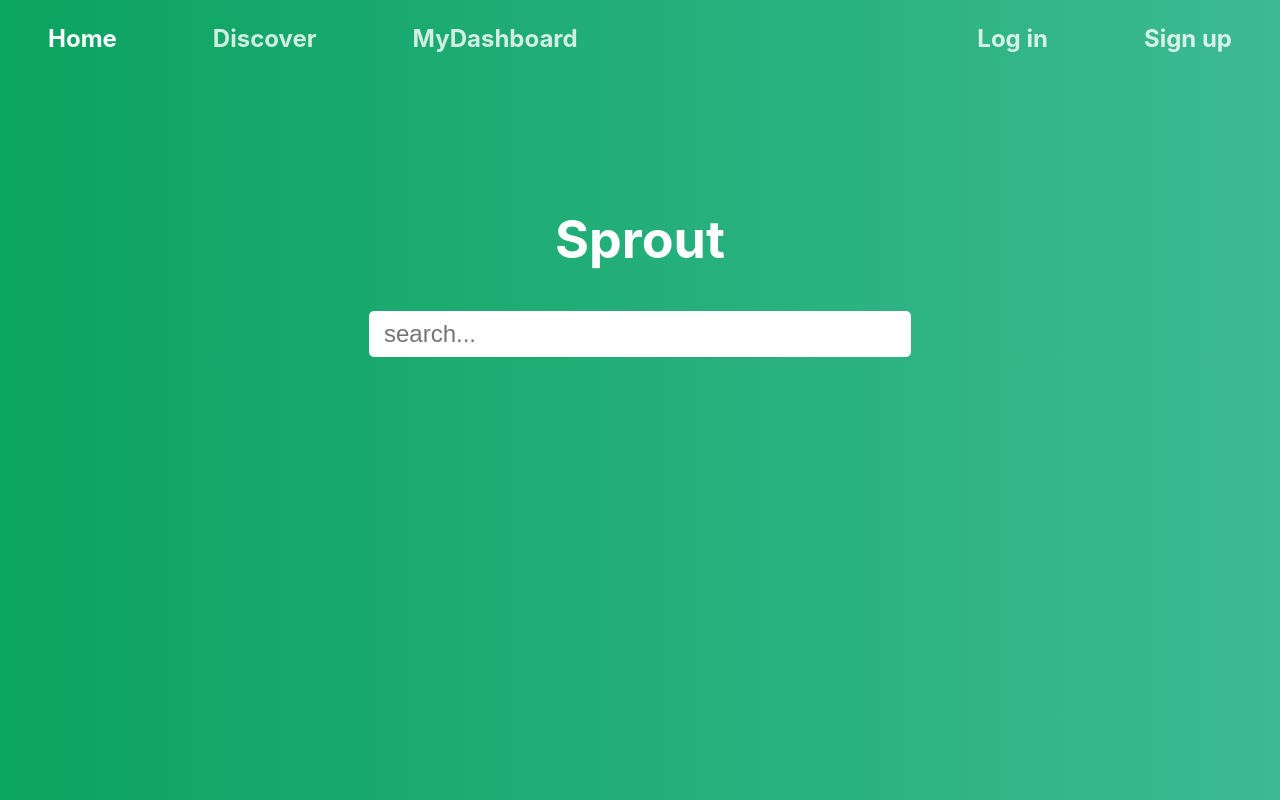
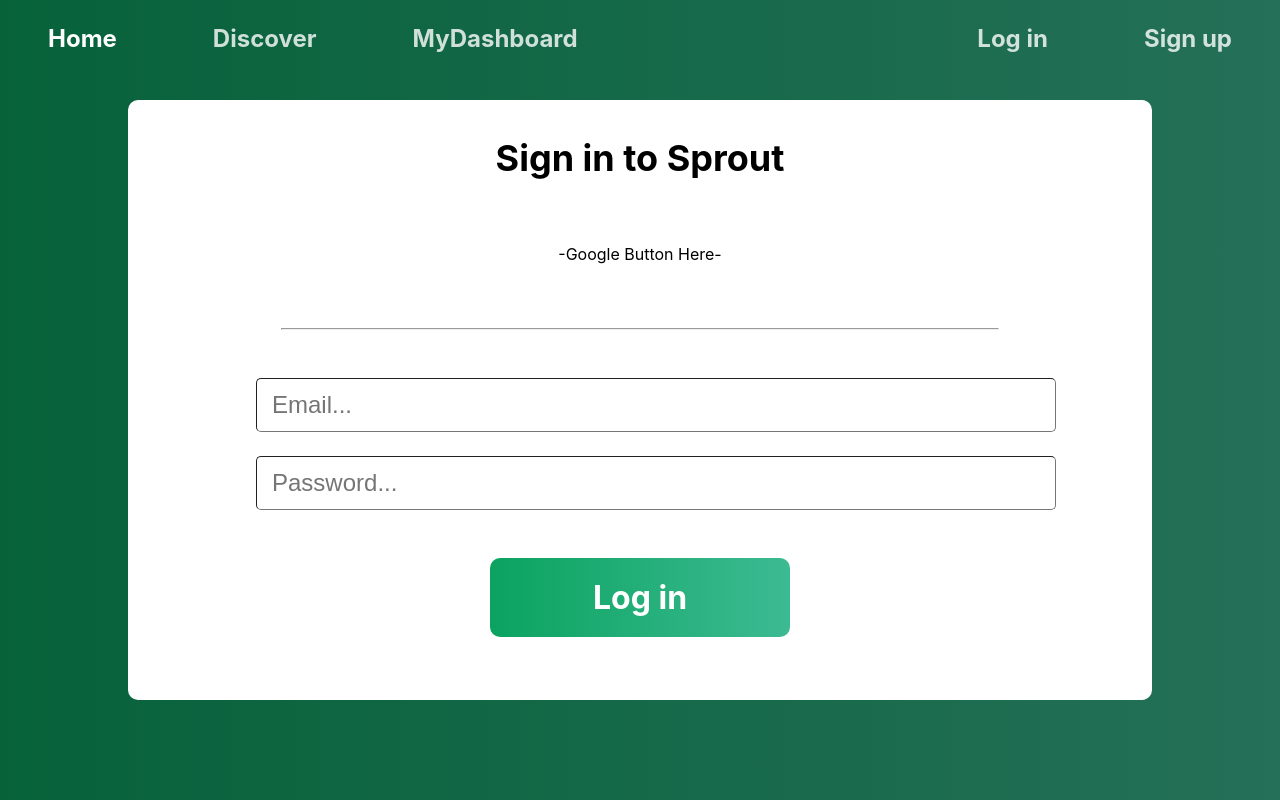
Before and after one commit to 210057zzh/CSCI_201_Final_Project, a React (Create React App) app in the folder front-end/: page / in a window 1280 px wide. Both pictures are taken after a click on the element "Log in". Built offline with nearby package versions, Linux system fonts and the light colour scheme.

Commit message:
Login popup

```diff
--- a/front-end/src/components/Home.js
+++ b/front-end/src/components/Home.js
@@ -1,14 +1,26 @@
 import Navbar from './Navbar';
 import SearchBar from './SearchBar';
+import Login from './UserAuth/LoginPopup';
 import '../css/Home.css';
+import {useState} from 'react';
 
 function Home() {
+    const [showLogin, setShowLogin] = useState(false);
+    function toggleLoginOn() {
+        setShowLogin(true);
+    }
+    function toggleLoginOff(e) {
+        setShowLogin(false);
+    }
     return(
         <div className='home'>
-            <Navbar/>
-            <div className='home-search'>
+            {showLogin ? <Login/> : null}
+            <Navbar toggleLoginOn={toggleLoginOn} toggleLoginOff={toggleLoginOff} className={showLogin ? 'darkened' : ''}/>
+            <div className={showLogin ? 'darkened home-search' : 'home-search'} onClick={toggleLoginOff}>
                 <div className='sprout'>Sprout</div>
                 <SearchBar/>
+            </div>
+            <div className={showLogin ? 'darkened lower' : 'lower'} onClick={toggleLoginOff}>
             </div>
         </div>
     )
--- a/front-end/src/components/Navbar.js
+++ b/front-end/src/components/Navbar.js
@@ -1,20 +1,29 @@
 import {NavLink, withRouter} from 'react-router-dom';
+
 import '../css/Navbar.css';
 
-function Navbar() {
-    function submit() {
-        // Google login here
+function Navbar(props) {
+    // *Need to set toggleLogin* as a required prop later.
+    function showLoginScreen() {
+        if(props.toggleLoginOn) {
+            props.toggleLoginOn();
+        }
+    }
+    function hideLoginScreen() {
+        if(props.toggleLoginOff) {
+            props.toggleLoginOff();
+        }
     }
     return(
-        <div className='navbar'>
-            <div className='navbar-left'>
+        <div className={'navbar ' + props.className}>
+            <div className='navbar-left' onClick={hideLoginScreen}>
                 <NavLink className='navlink' exact to='/'>Home</NavLink>
                 <NavLink className='navlink' exact to='/discover'>Discover</NavLink>
                 <NavLink className='navlink' exact to='/dashboard'>MyDashboard</NavLink>
             </div>
             <div className='navbar-right'>
-                <div className='navlink' style={{display:"inline-block"}} onClick={submit}>Log in</div>
-                <div className='navlink' style={{display:"inline-block"}}>Sign up</div>
+                <div className='navlink' style={{display:"inline-block"}} onClick={showLoginScreen}>Log in</div>
+                <div className='navlink' style={{display:"inline-block"}} onClick={hideLoginScreen}>Sign up</div>
             </div>
 
         </div>
--- a/front-end/src/components/SearchBar.js
+++ b/front-end/src/components/SearchBar.js
@@ -1,6 +1,6 @@
 import {useState} from 'react';
 import '../css/SearchBar.css';
-import axios from 'axios'
+import axios from 'axios';
 
 function SearchBar() {
     const [search, setSearch] = useState('');
@@ -12,7 +12,6 @@
 
     function submitSearch(e) {
         e.preventDefault();
-		setSearch(e);
 		axios.get(REST_API_CALL).then(resp => {
 			document.getElementById("temporary").value = resp.data;
 		});
--- /dev/null
+++ b/front-end/src/components/UserAuth/LoginPopup.js
@@ -0,0 +1,40 @@
+import '../../css/Home.css';
+import {useState} from 'react';
+/*
+ Needs:
+    -Google sign-in api implementation
+    -regex for email/pass
+*/
+function Login () {
+    const [email, setEmail] = useState();
+    const [pass, setPass] = useState();
+
+    function updateEmail(e) {
+        setEmail(e.target.value)
+    }
+
+    function updatePass(e) {
+        setPass(e.target.value);
+    }
+
+    function submit() {
+        console.log('email: ' + email);
+        console.log('pass: ' + pass);
+    }
+    return (
+        <div className='login-popup'>
+            <div style={{fontWeight:'bold', fontSize:'36px', marginTop:'1em'}}>Sign in to Sprout</div>
+            <div style={{marginTop:'4em'}}>-Google Button Here-</div>
+            <hr style={{width: '70%', marginTop: '4em'}}></hr>
+            <div className='login-form'>
+                    <input type='text' placeholder='Email...' onChange={updateEmail}></input>
+                    <input type='password' placeholder='Password...' onChange={updatePass}></input>
+                    <div className='login-btn' onClick={submit}>
+                        <p>Log in</p>
+                    </div>
+            </div>
+        </div>
+    )
+}
+
+export default Login;
--- a/front-end/src/css/Home.css
+++ b/front-end/src/css/Home.css
@@ -1,11 +1,75 @@
 .home-search{
     width: 100vw;
-    height: 100%;
+    height: 41vh;
 }
 .sprout {
+    position: relative;
     color: white;
     font-size: 52px;
     font-weight: bold;
-    margin-top: 10%;
+    padding-top: 10%;
     width: 100%;
 }
+
+.home {
+    position: relative;
+    width: 100vw;
+    height: 100vh;
+}
+
+.lower {
+    height: 49vh;
+}
+
+.login-popup {
+    position: fixed;
+    width: 80vw;
+    height: 75vh;
+    background-color: white;
+    z-index: 2;
+    left: 10vw;
+    top: 12.5vh;
+    border-radius: 10px;
+}
+
+.darkened {
+    background: rgba(0,0,0,0.4);
+}
+
+.login-form {
+    margin-top: 3em;
+}
+
+.login-form input {
+    display: block;
+    border-radius: 5px;
+    margin-top: 1em;
+    border-width: 1px;
+    height: 42px;
+    width: 75%;
+    margin-left: 12.5%;
+    font-size: 24px;
+    padding: 5px 15px;
+
+}
+
+.login-btn {
+    width: 300px;
+    background: linear-gradient(90deg, #0BA360, #3CBA92);
+    color: white;
+    font-weight: bold;
+    font-size: 32px;
+    margin: auto;
+    margin-top: 1.5em;
+    border-radius: 10px;
+    padding-top: 20px;
+    padding-bottom: 20px;
+}
+
+.login-btn p {
+    margin: 0;
+}
+
+.login-btn:hover {
+    cursor: pointer;
+}
--- a/front-end/src/css/Navbar.css
+++ b/front-end/src/css/Navbar.css
@@ -32,3 +32,7 @@
 .navlink.active {
     color: white;
 }
+
+.darkened {
+    background: rgba(0,0,0,0.4);
+}
--- a/front-end/src/css/SearchBar.css
+++ b/front-end/src/css/SearchBar.css
@@ -14,6 +14,5 @@
 }
 
 .search-bar input:focus {
-    border-radius: 5px;
     outline: none;
 }
```
Also changed, not shown: front-end/src/components/UserAuth/SignupPopup.js (added).
